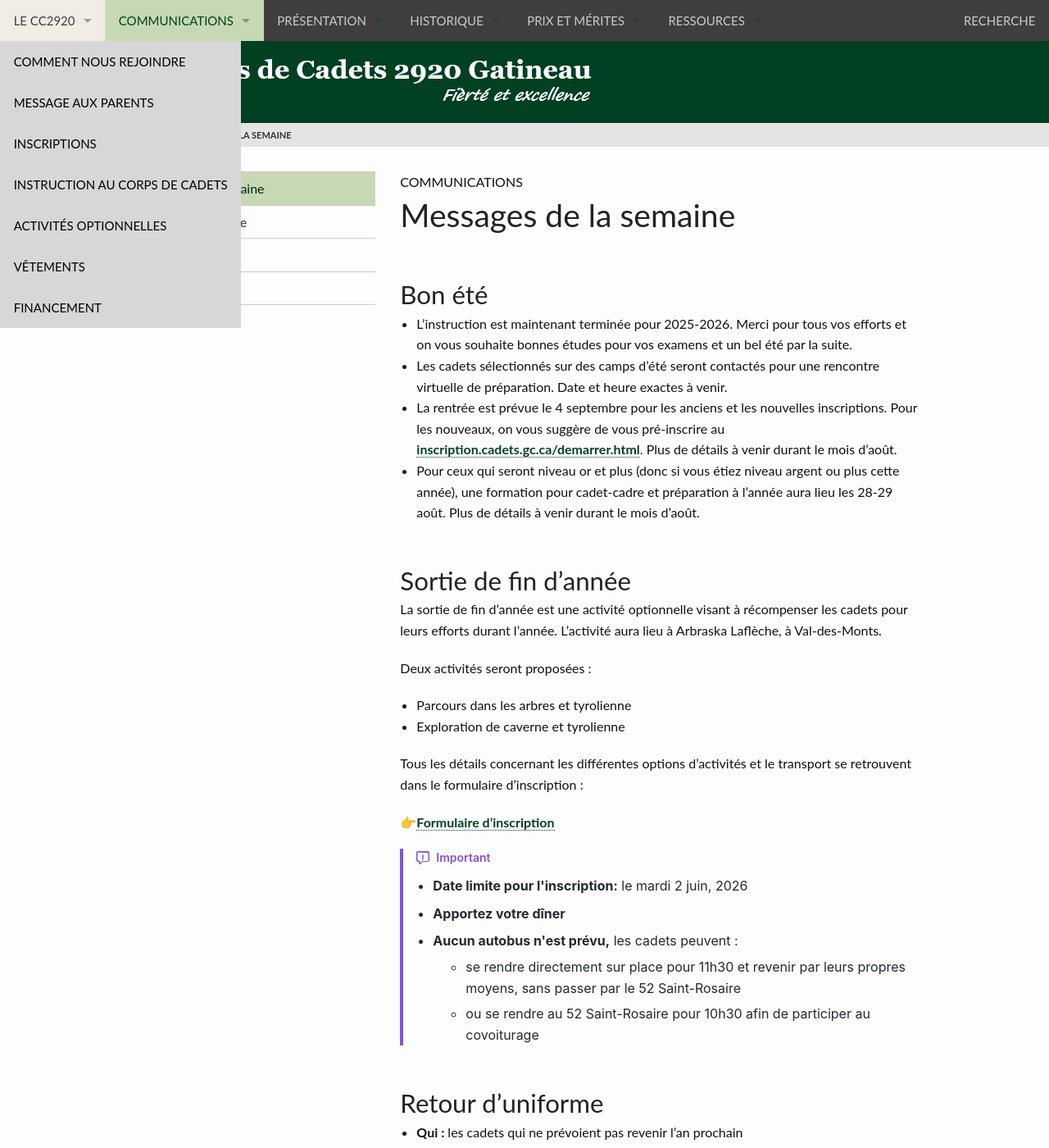
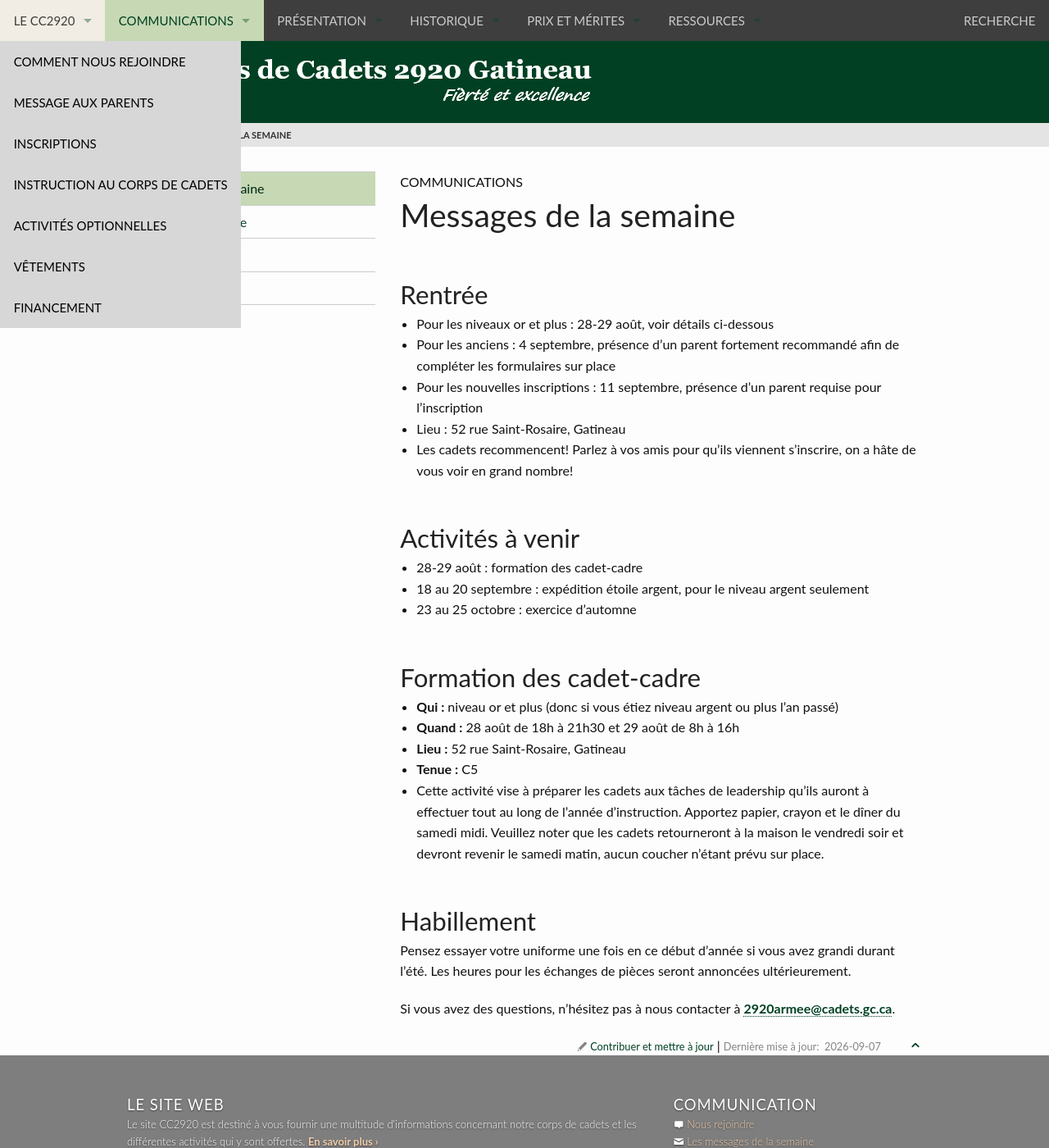
Before and after one commit to CC2920/web, a Jekyll site: the page built from _communications/messages.md, in a window 1280 px wide and 1400 px high. Shown: the whole window at 82% size. Built offline with Jekyll 4.4.1, drawn with Linux system fonts in a browser that asks for light colours; some of the changed text lies outside the part shown.

Commit message:
Message semaine 28 aout 2026

```diff
--- a/_communications/messages.md
+++ b/_communications/messages.md
@@ -3,54 +3,27 @@ title:  "Messages de la semaine"
 layout: "messages"
 ---
 
+## Rentrée
+- Pour les niveaux or et plus : 28-29 août, voir détails ci-dessous
+- Pour les anciens : 4 septembre, présence d’un parent fortement recommandé afin de compléter les formulaires sur place
+- Pour les nouvelles inscriptions : 11 septembre, présence d’un parent requise pour l’inscription
+- Lieu : 52 rue Saint-Rosaire, Gatineau
+- Les cadets recommencent! Parlez à vos amis pour qu’ils viennent s’inscrire, on a hâte de vous voir en grand nombre!
 
-## Bon été
-- L’instruction est maintenant terminée pour 2025-2026. Merci pour tous vos efforts et on vous souhaite bonnes études pour vos examens et un bel été par la suite.
-- Les cadets sélectionnés sur des camps d'été seront contactés pour une rencontre virtuelle de préparation. Date et heure exactes à venir.
-- La rentrée est prévue le 4 septembre pour les anciens et les nouvelles inscriptions. Pour les nouveaux, on vous suggère de vous pré-inscrire au  [inscription.cadets.gc.ca/demarrer.html](https://inscription.cadets.gc.ca/demarrer.html). Plus de détails à venir durant le mois d’août.
-- Pour ceux qui seront niveau or et plus (donc si vous étiez niveau argent ou plus cette année), une formation pour cadet-cadre et préparation à l'année aura lieu les 28-29 août. Plus de détails à venir durant le mois d’août.
+## Activités à venir
+- 28-29 août : formation des cadet-cadre
+- 18 au 20 septembre : expédition étoile argent, pour le niveau argent seulement
+- 23 au 25 octobre : exercice d’automne
 
+## Formation des cadet-cadre
+- **Qui :** niveau or et plus (donc si vous étiez niveau argent ou plus l’an passé)
+- **Quand :** 28 août de 18h à 21h30 et 29 août de 8h à 16h
+- **Lieu :** 52 rue Saint-Rosaire, Gatineau
+- **Tenue :** C5
+- Cette activité vise à préparer les cadets aux tâches de leadership qu'ils auront à effectuer tout au long de l'année d'instruction.
+Apportez papier, crayon et le dîner du samedi midi. Veuillez noter que les cadets retourneront à la maison le vendredi soir et devront revenir le samedi matin, aucun coucher n'étant prévu sur place.
 
-## Sortie de fin d’année
-La sortie de fin d’année est une activité optionnelle visant à récompenser les cadets pour leurs efforts durant l’année. L’activité aura lieu à Arbraska Laflèche, à Val-des-Monts.
-
-Deux activités seront proposées :
-- Parcours dans les arbres et tyrolienne
-- Exploration de caverne et tyrolienne
-
-Tous les détails concernant les différentes options d’activités et le transport se retrouvent dans le formulaire d’inscription :
-
-👉[Formulaire d'inscription](https://forms.gle/qqbXiYbAhT1f5LDu6)
-
-<div style="border-left: 4px solid #8250df; padding-left: 16px; margin: 16px 0; font-family: -apple-system, BlinkMacSystemFont, 'Segoe UI', Helvetica, Arial, sans-serif, 'Apple Color Emoji', 'Segoe UI Emoji'; color: #24292f; font-size: 14px; line-height: 1.5;">
-
-  <!-- Header with Icon and Title -->
-  <div style="display: flex; align-items: center; gap: 8px; color: #8250df; font-weight: 600; margin-bottom: 12px;">
-    <svg aria-hidden="true" height="16" viewBox="0 0 16 16" version="1.1" width="16" data-view-component="true" style="fill: currentColor;">
-      <path d="M0 1.75C0 .784.784 0 1.75 0h12.5C15.216 0 16 .784 16 1.75v9.5A1.75 1.75 0 0 1 14.25 13H8.06l-2.573 2.573A1.458 1.458 0 0 1 3 14.543V13H1.75A1.75 1.75 0 0 1 0 11.25Zm1.75-.25a.25.25 0 0 0-.25.25v9.5c0 .138.112.25.25.25h2a.75.75 0 0 1 .75.75v2.543l2.543-2.543a.748.748 0 0 1 .53-.22h6.727a.25.25 0 0 0 .25-.25v-9.5a.25.25 0 0 0-.25-.25Zm6.25 2.75a.75.75 0 0 1 .75.75v3.5a.75.75 0 0 1-1.5 0v-3.5a.75.75 0 0 1 .75-.75Zm0 6.5a.875.875 0 1 1 0-1.75.875.875 0 0 1 0 1.75Z"></path>
-    </svg>
-    <span>Important</span>
-  </div>
-
-  <!-- Content List -->
-  <ul style="margin: 0; padding-left: 20px; list-style-type: disc;">
-    <li style="margin-bottom: 8px;"><strong>Date limite pour l'inscription:</strong> le mardi 2 juin, 2026</li>
-    <li style="margin-bottom: 8px;"><strong>Apportez votre dîner</strong></li>
-    <li style="margin-bottom: 0;"><strong>Aucun autobus n'est prévu,</strong> les cadets peuvent :
-      <!-- Nested List -->
-      <ul style="margin-top: 6px; padding-left: 20px; list-style-type: circle;">
-        <li style="margin-bottom: 6px;">se rendre directement sur place pour 11h30 et revenir par leurs propres moyens, sans passer par le 52 Saint-Rosaire</li>
-        <li style="margin-bottom: 0;">ou se rendre au 52 Saint-Rosaire pour 10h30 afin de participer au covoiturage</li>
-      </ul>
-    </li>
-  </ul>
-
-</div>
-
-
-## Retour d’uniforme
-- **Qui :** les cadets qui ne prévoient pas revenir l’an prochain
-- **Quand :** mercredi 3 juin de 18h00 à 19h00
-- **Lieu :** 52 rue St-Rosaire, Gatineau
+## Habillement
+Pensez essayer votre uniforme une fois en ce début d’année si vous avez grandi durant l’été. Les heures pour les échanges de pièces seront annoncées ultérieurement.
 
 Si vous avez des questions, n’hésitez pas à nous contacter à <2920armee@cadets.gc.ca>.
```
